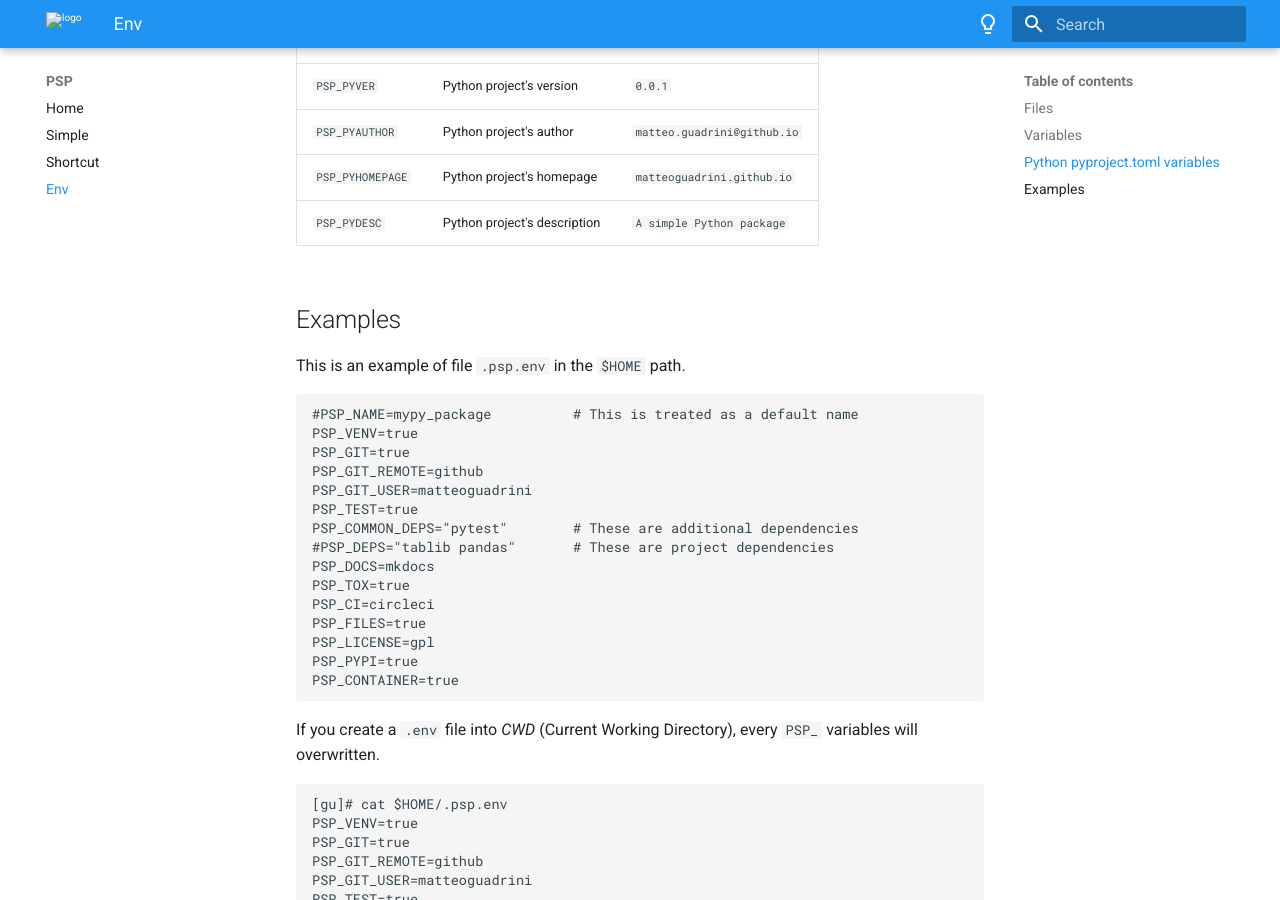
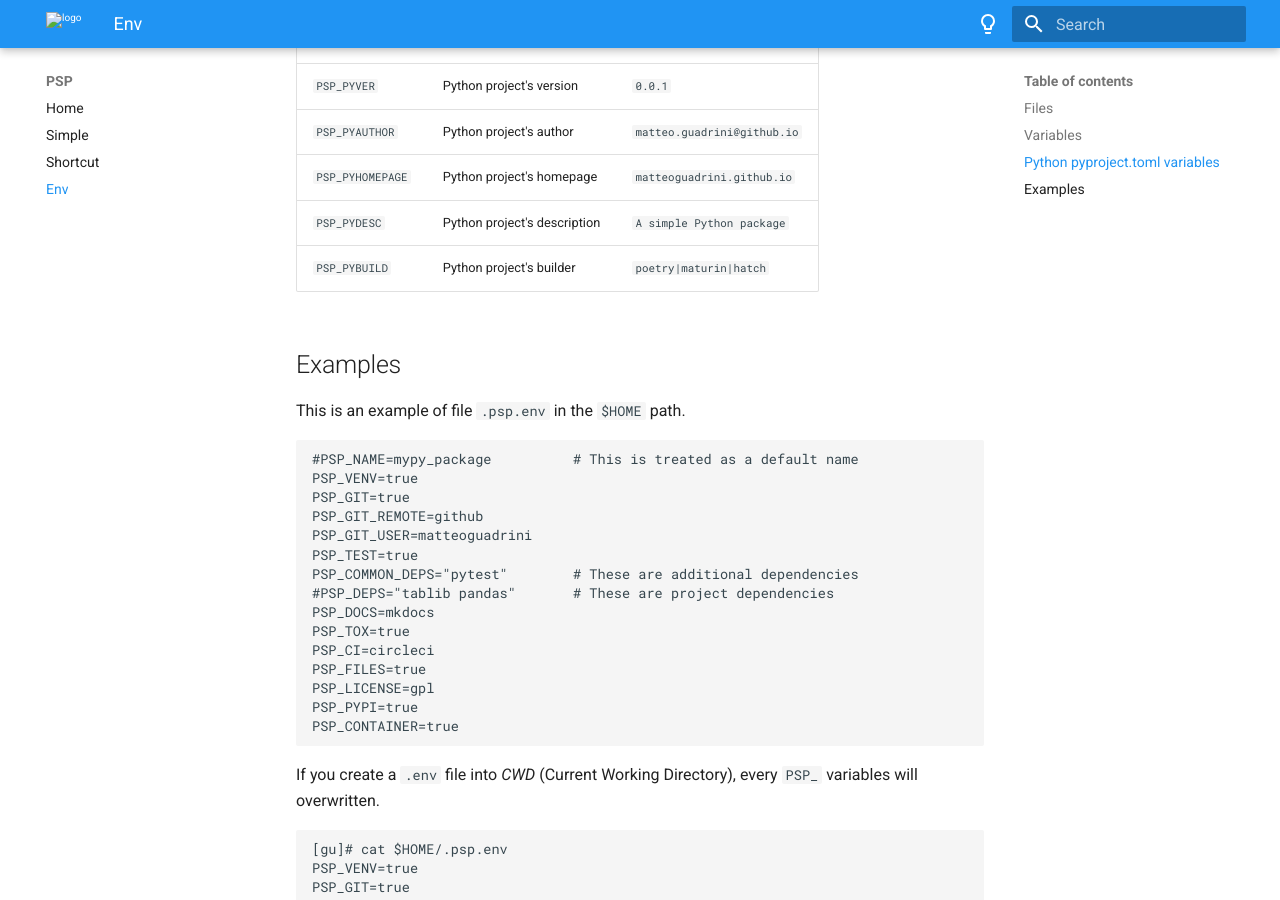
Before and after one commit to MatteoGuadrini/psp, an MkDocs documentation site: the page built from docs/env.md, in a window 1280 px wide and 900 px high, scrolled down 1480 px. Built offline with MkDocs 1.6.1 and Material for MkDocs 9.7.7, drawn with Linux system fonts in a browser that asks for light colours.

Commit message:
docs: add hatch, maturin and poetry builder

```diff
--- a/docs/env.md
+++ b/docs/env.md
@@ -41,6 +41,7 @@ You can configure two files for configure these environment variables:
 | `PSP_PYAUTHOR`    | Python project's author                                    | `matteo.guadrini@github.io`    |
 | `PSP_PYHOMEPAGE`  | Python project's homepage                                  | `matteoguadrini.github.io`     |
 | `PSP_PYDESC`      | Python project's description                               | `A simple Python package`      |
+| `PSP_PYBUILD`     | Python project's builder                                   | `poetry|maturin|hatch`         |
 
 ## Examples
 
```
Also changed, not shown: README.md (+1 -0 lines).
